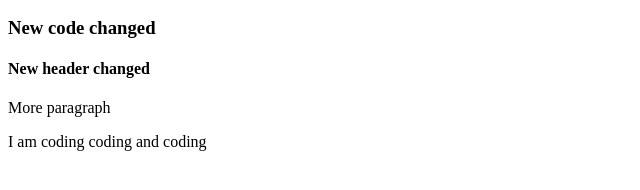
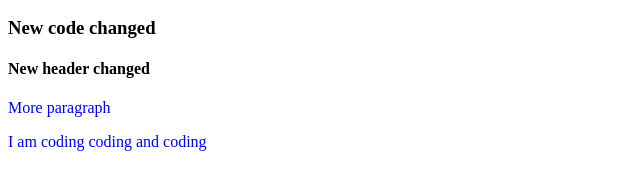
Before and after one commit to nnsisily/my-second-repo, a plain HTML site: page index.html in a window 1280 px wide. Shown: the part 110-300 px from the top of the page, without its empty margins (0-640 px from the left). Drawn offline with Linux system fonts and the light colour scheme.

Commit message:
color changed

```diff
--- a/index.html
+++ b/index.html
@@ -5,6 +5,7 @@
     <meta http-equiv="X-UA-Compatible" content="IE=edge">
     <meta name="viewport" content="width=device-width, initial-scale=1.0">
     <title>My second github repo</title>
+    <link rel="stylesheet" href="style.css">
 </head>
 <body>
     <h1>I can push to github</h1>
--- a/style.css
+++ b/style.css
@@ -0,0 +1,3 @@
+p{
+    color: blue;
+}
```
